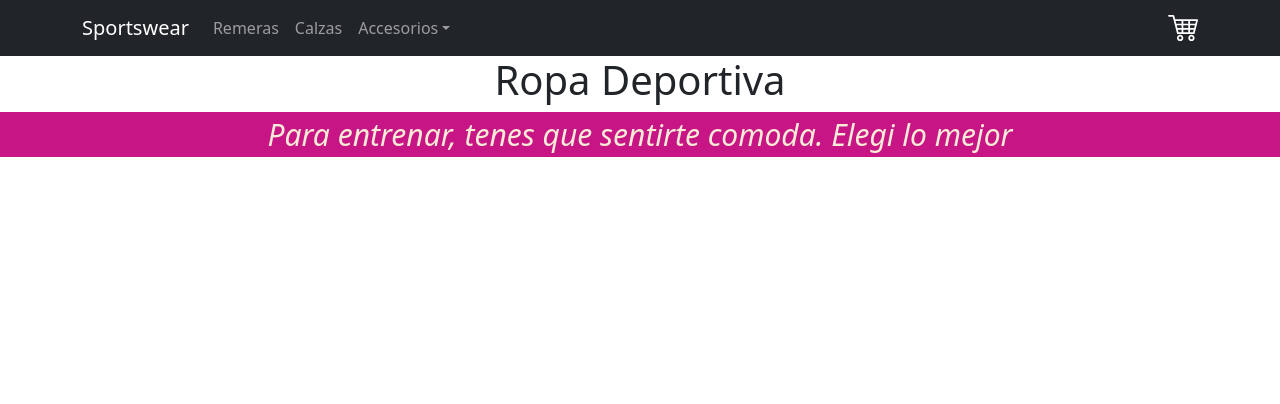
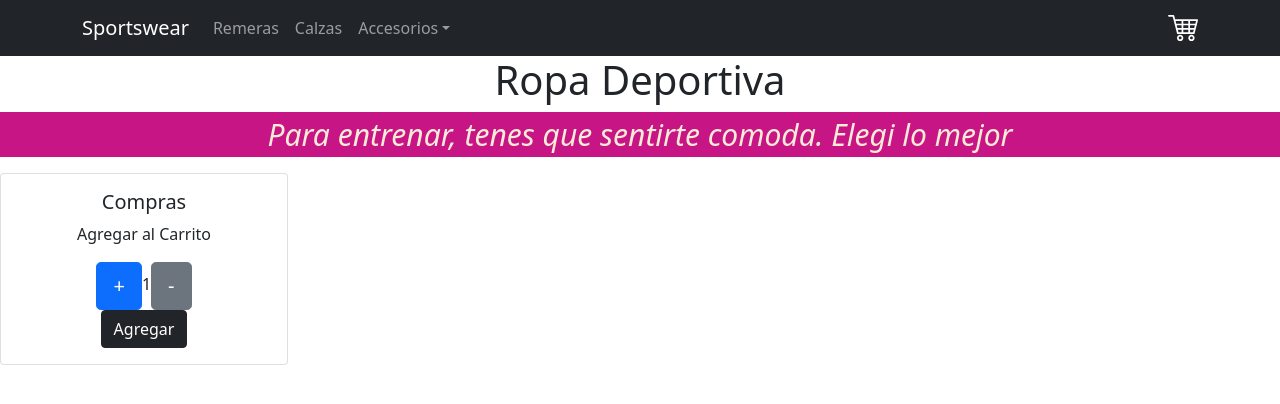
Before and after one commit to maribelalarcon/react, a React (Create React App) app: page / in a window 1280 px wide. Shown: the top 404 px of the page. Built offline with nearby package versions, Linux system fonts and the light colour scheme.

Commit message:
Agrega contador, y componente ItemCount

```diff
--- a/src/App.js
+++ b/src/App.js
@@ -2,13 +2,21 @@ import Navbar from './Components/NavBar/NavBar';
 import './App.css';
 import 'bootstrap/dist/css/bootstrap.min.css';
 import ItemListContainer from './Components/NavBar/ItemListContainer';
+import ItemCount from './Components/ItemCount/ItemCount'
 
 function App() {
+  const onAdd =(count)=>{
+    console.log(`la cantidad es : ${count}`)
+    alert(`la cantidad es : ${count}`)
+  }
+
   return (
     <div className="App">
       <Navbar/>
       <h1>Ropa Deportiva</h1>
       <ItemListContainer greetings="Para entrenar, tenes que sentirte comoda. Elegi lo mejor" />
+      <ItemCount initial={1} stock={5} onAdd={onAdd} />
+
 
     </div>
   );
--- /dev/null
+++ b/src/Components/ItemCount/ItemCount.js
@@ -0,0 +1,39 @@
+import { useState } from 'react'
+
+const ItemCount = ({ initial, stock, onAdd }) => {
+    const [count, setCount] = useState(initial)
+
+    const handlerAdd = ()=> {
+
+        if(count < stock) setCount(count + 1)
+
+    }
+
+    const handlerRm =()=>{
+        if(count > initial) setCount(count - 1)
+    }
+
+    const handlerOnAdd= () => {
+        onAdd(count)
+        setCount(initial)
+    }
+
+    return (
+        <div className="card" style={{ width: "18rem" }}>
+            <div class="card-body">
+                <h5 class="card-title">Compras</h5>
+                <p class="card-text"> Agregar al Carrito</p>
+
+                <button className="btn btn-primary btn-lg" onClick={handlerAdd}>+</button>
+                <label>{count}</label>
+                <button className="btn btn-secondary btn-lg" onClick={handlerRm}>-</button><br />
+
+                <button className="btn btn-dark" onClick={handlerOnAdd}>Agregar</button>
+            </div>
+
+        </div>
+    )
+}
+
+
+export default ItemCount
--- a/src/index.js
+++ b/src/index.js
@@ -6,8 +6,7 @@ import reportWebVitals from './reportWebVitals';
 
 ReactDOM.render(
 
-    <App />
-  ,
+    <App />,
   document.getElementById('root')
 );
 
```
Also changed, not shown: src/Components/NavBar/CartWidget.js (+6 -1 lines).
